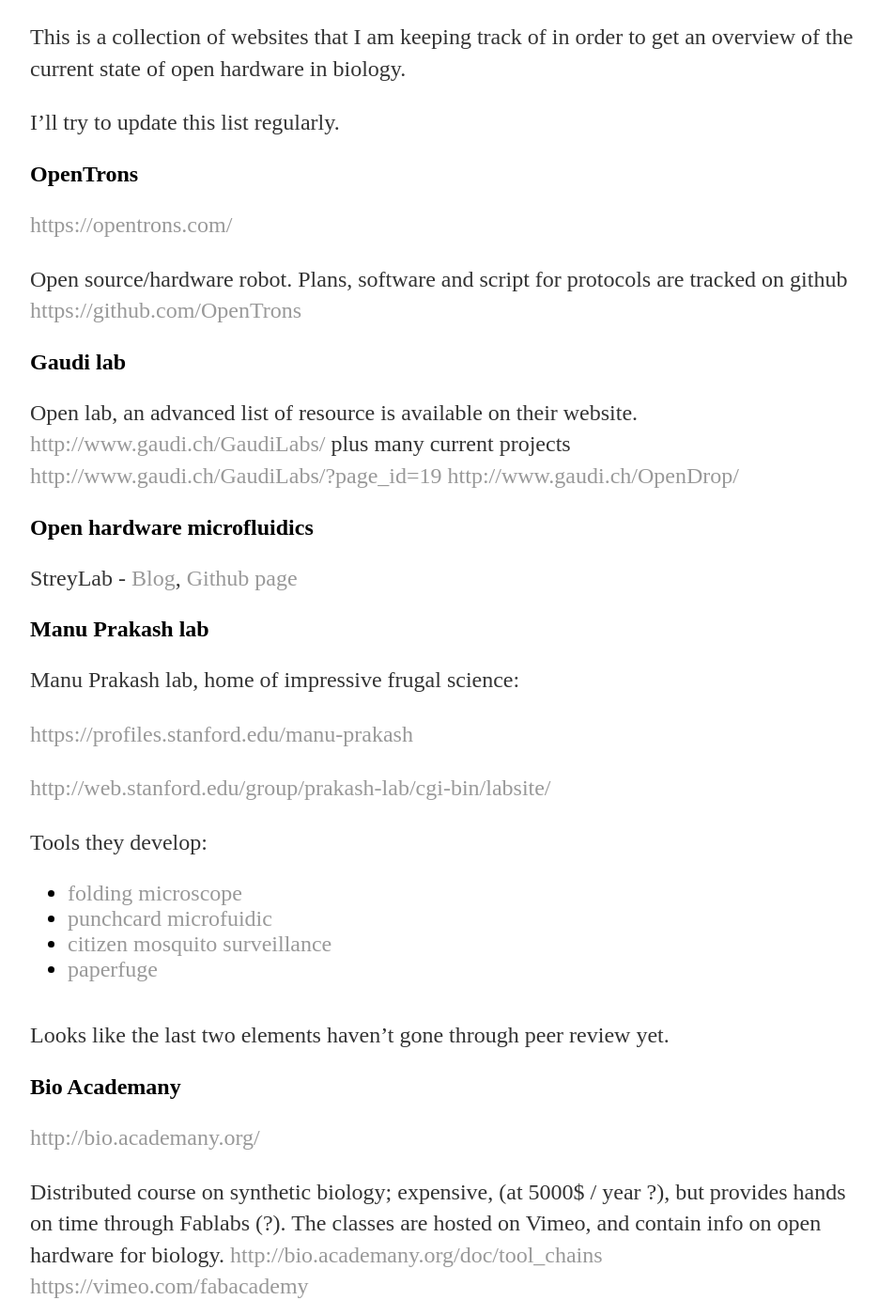
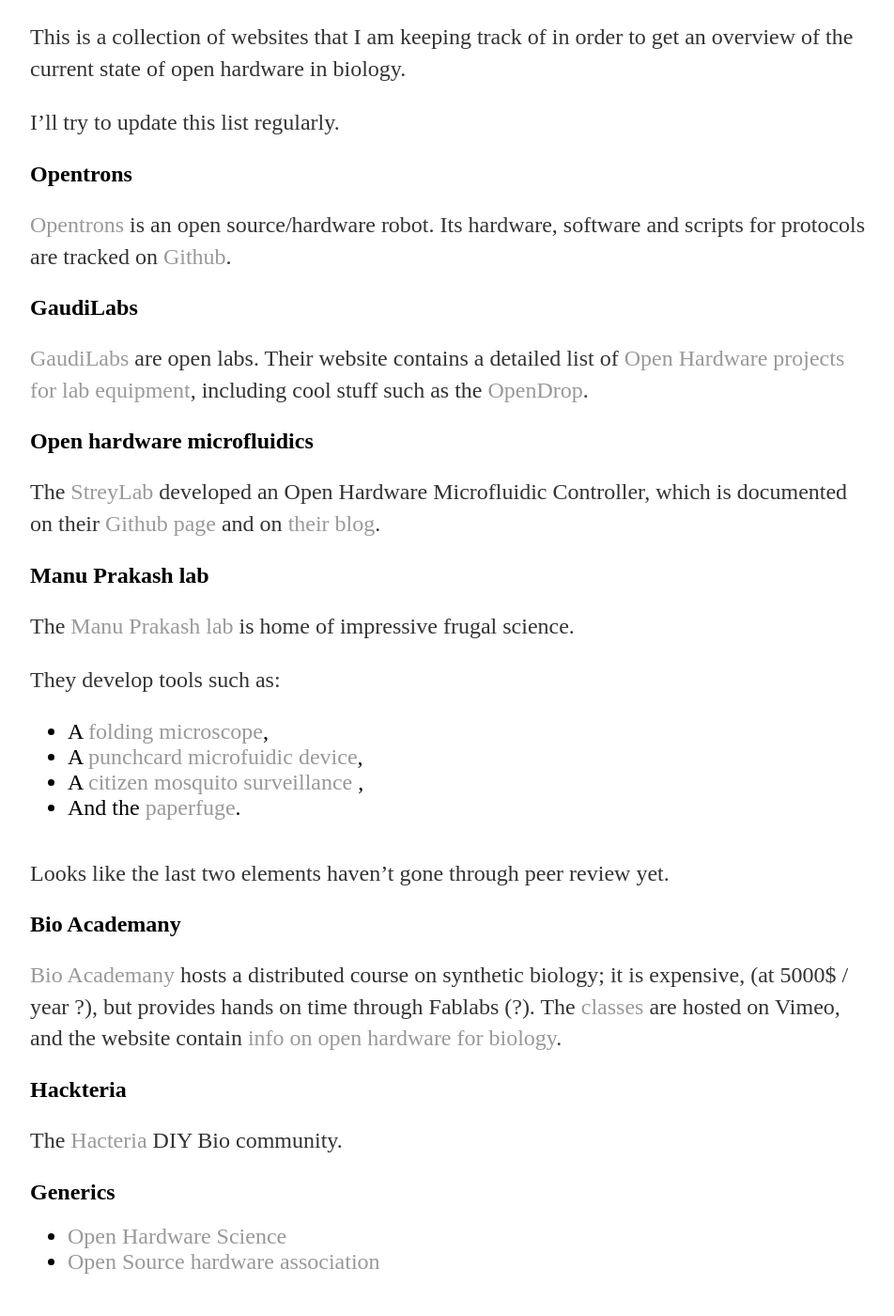
Before and after one commit to othomantegazza/otho-website, a Jekyll site: the page built from stuff/notes_on_ohardware.md, in a window 1280 px wide and 1400 px high, scrolled down 247 px. Shown: the whole window at 94% size, without its empty margins (160-1112 px from the left). Built offline with Jekyll 4.4.1, drawn with Linux system fonts in a browser that asks for light colours; some of the changed text lies outside the part shown.

Commit message:
imporve link layout

```diff
--- a/stuff/notes_on_ohardware.md
+++ b/stuff/notes_on_ohardware.md
@@ -9,53 +9,48 @@
 
 I'll try to update this list regularly.
 
-## OpenTrons
+## Opentrons
 
-<https://opentrons.com/>
+[Opentrons](https://opentrons.com/) is an open source/hardware robot. Its
+hardware, software and scripts for protocols are tracked on
+[Github](https://github.com/OpenTrons).
 
-Open source/hardware robot. Plans, software and
-script for protocols are tracked on github <https://github.com/OpenTrons>
+## GaudiLabs
 
-## Gaudi lab
-
-Open lab, an advanced list of resource is available on their website.
-<http://www.gaudi.ch/GaudiLabs/> plus many current projects <http://www.gaudi.ch/GaudiLabs/?page_id=19>
-<http://www.gaudi.ch/OpenDrop/>
+[GaudiLabs](http://www.gaudi.ch/GaudiLabs/) are open labs.
+Their website contains a detailed list of
+[Open Hardware projects for lab equipment](http://www.gaudi.ch/GaudiLabs/?page_id=19),
+including cool stuff such as the [OpenDrop](http://www.gaudi.ch/OpenDrop/).
 
 ## Open hardware microfluidics
 
-StreyLab - [Blog](http://streylab.com/blog/2015/4/8/open-hardware-microfluidics-controller-arduino-shield), [Github page](https://github.com/hstrey)
+The [StreyLab](http://streylab.com/) developed an Open Hardware Microfluidic
+Controller, which is documented on their
+[Github page](https://github.com/hstrey) and on [their blog](http://streylab.com/blog/2015/4/8/open-hardware-microfluidics-controller-arduino-shield).
 
 ## Manu Prakash lab
 
-Manu Prakash lab, home of impressive frugal science:
+The [Manu Prakash lab](http://web.stanford.edu/group/prakash-lab/cgi-bin/labsite/) is home of impressive frugal science.
 
-<https://profiles.stanford.edu/manu-prakash>
+They develop tools such as:
 
-<http://web.stanford.edu/group/prakash-lab/cgi-bin/labsite/>
-
-Tools they develop:
-
-- [folding microscope](https://www.foldscope.com/)
-- [punchcard microfuidic](https://arxiv.org/abs/1408.4874)
-- [citizen mosquito surveillance](http://biorxiv.org/content/early/2017/03/25/120519)
-- [paperfuge](http://biorxiv.org/content/early/2016/08/30/072207)
+- A [folding microscope](https://www.foldscope.com/),
+- A [punchcard microfuidic device](https://arxiv.org/abs/1408.4874),
+- A [citizen mosquito surveillance ](http://biorxiv.org/content/early/2017/03/25/120519),
+- And the [paperfuge](http://biorxiv.org/content/early/2016/08/30/072207).
 
 Looks like the last two elements haven't gone through peer review yet.
 
 ## Bio Academany
 
-<http://bio.academany.org/>
-
-Distributed course on synthetic biology;
-expensive, (at 5000$ / year ?), but provides hands on time through Fablabs (?).
-The classes are hosted on Vimeo, and contain info on open hardware for biology.
-<http://bio.academany.org/doc/tool_chains>
-<https://vimeo.com/fabacademy>
+[Bio Academany](http://bio.academany.org/) hosts a distributed course on
+synthetic biology; it is expensive, (at 5000$ / year ?), but provides hands on time through Fablabs (?).
+The [classes](https://vimeo.com/fabacademy) are hosted on Vimeo, and the website contain [info on open hardware for biology](http://bio.academany.org/doc/tool_chains).
 
 
 ## Hackteria
-<http://www.hackteria.org/>
+
+The [Hacteria](http://www.hackteria.org/) DIY Bio community.
 
 ## Generics
 
@@ -72,5 +67,5 @@
 
 
 ## Bonus ;)
-<https://youtu.be/SGJ5cZnoodY> - Wired UK documentary on open
+<https://youtu.be/SGJ5cZnoodY> - A Wired UK documentary on open
 hardware development in the city of Shenzhen.
```
